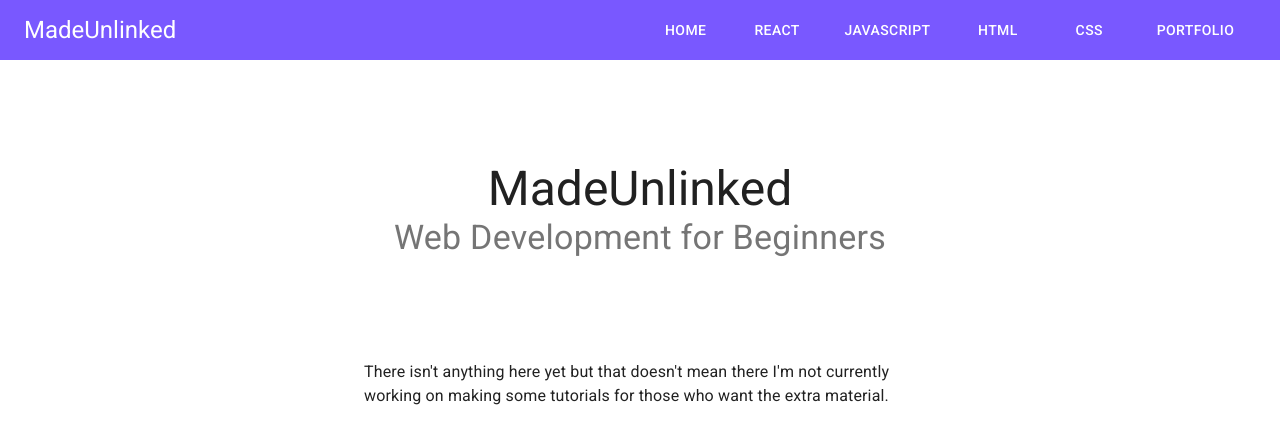
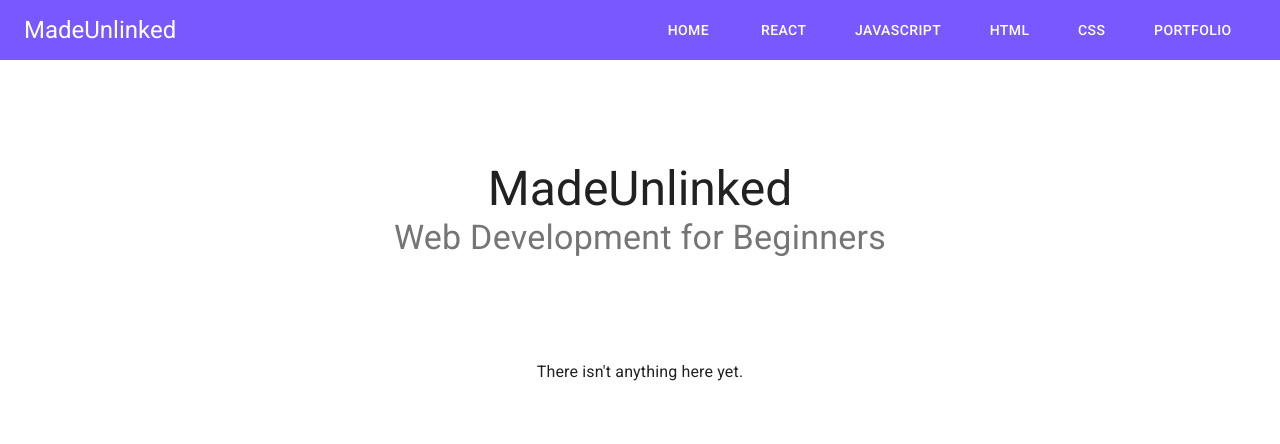
Before and after one commit to benzend/react-portfolio, a React (Create React App) app: page /blog in a window 1280 px wide. Shown: the top 444 px of the page. Built offline with nearby package versions, Linux system fonts and the light colour scheme.

Commit message:
added button styling and changed description

```diff
--- a/src/pages/BlogMainNavigation.js
+++ b/src/pages/BlogMainNavigation.js
@@ -28,10 +28,8 @@ export const BlogMainNavigation = () => {
         </Typography>
       </Box>
       <Container maxWidth="sm" component="main">
-        <Typography color="textPrimary" variant="body1">
-          There isn't anything here yet but that doesn't mean there I'm not
-          currently working on making some tutorials for those who want the
-          extra material.
+        <Typography align="center" color="textPrimary" variant="body1">
+          There isn't anything here yet.
         </Typography>
       </Container>
     </Box>
--- a/src/pages/blog-page/components/BlogNav.js
+++ b/src/pages/blog-page/components/BlogNav.js
@@ -32,6 +32,7 @@ const useStyles = makeStyles((theme) => ({
   },
   link: {
     color: "white",
+    minWidth: "auto",
   },
   title: {
     color: "white",
@@ -75,7 +76,7 @@ export const BlogNav = () => {
             link={link}
             menuItems={["Nothing here yet"]}
           />
-          <Button>
+          <Button className={link}>
             <Link to="/" className={link}>
               Portfolio
             </Link>
--- a/src/pages/home-page/components/HomeNav.js
+++ b/src/pages/home-page/components/HomeNav.js
@@ -1,6 +1,7 @@
+import { useState, useEffect } from "react";
 import { Box, IconButton, makeStyles } from "@material-ui/core";
-import { useState, useEffect } from "react";
 import { MenuOpen } from "@material-ui/icons";
+import { Link } from "react-router-dom";
 
 const useStyles = makeStyles((theme) => ({
   root: {
@@ -84,19 +85,25 @@ export const HomeNav = () => {
     }, 1000);
   }, []);
 
-  if (animated[0] && !animated[1] && !animated[2]) {
+  if (animated[0] && !animated[1] && !animated[2] && !animated[3]) {
     const anim = [...animated];
     anim[1] = true;
     setTimeout(() => {
       setAnimated(anim);
     }, 800);
-  } else if (animated[0] && animated[1] && !animated[2]) {
+  } else if (animated[0] && animated[1] && !animated[2] && !animated[3]) {
     const anim = [...animated];
     anim[2] = true;
     setTimeout(() => {
       setAnimated(anim);
     }, 800);
-  } else if (animated[0] && animated[1] && animated[2]) {
+  } else if (animated[0] && animated[1] && animated[2] && !animated[3]) {
+    const anim = [...animated];
+    anim[3] = true;
+    setTimeout(() => {
+      setAnimated(anim);
+    }, 800);
+  } else if (animated[0] && animated[1] && animated[2] && animated[3]) {
     // do nothing
   }
 
@@ -115,6 +122,9 @@ export const HomeNav = () => {
         <a className={animated[2] ? links + " active" : links} href="#contact">
           Get In Touch
         </a>
+        <Link className={animated[3] ? links + " active" : links} to="/blog">
+          Blog
+        </Link>
       </Box>
     </>
   );
```
